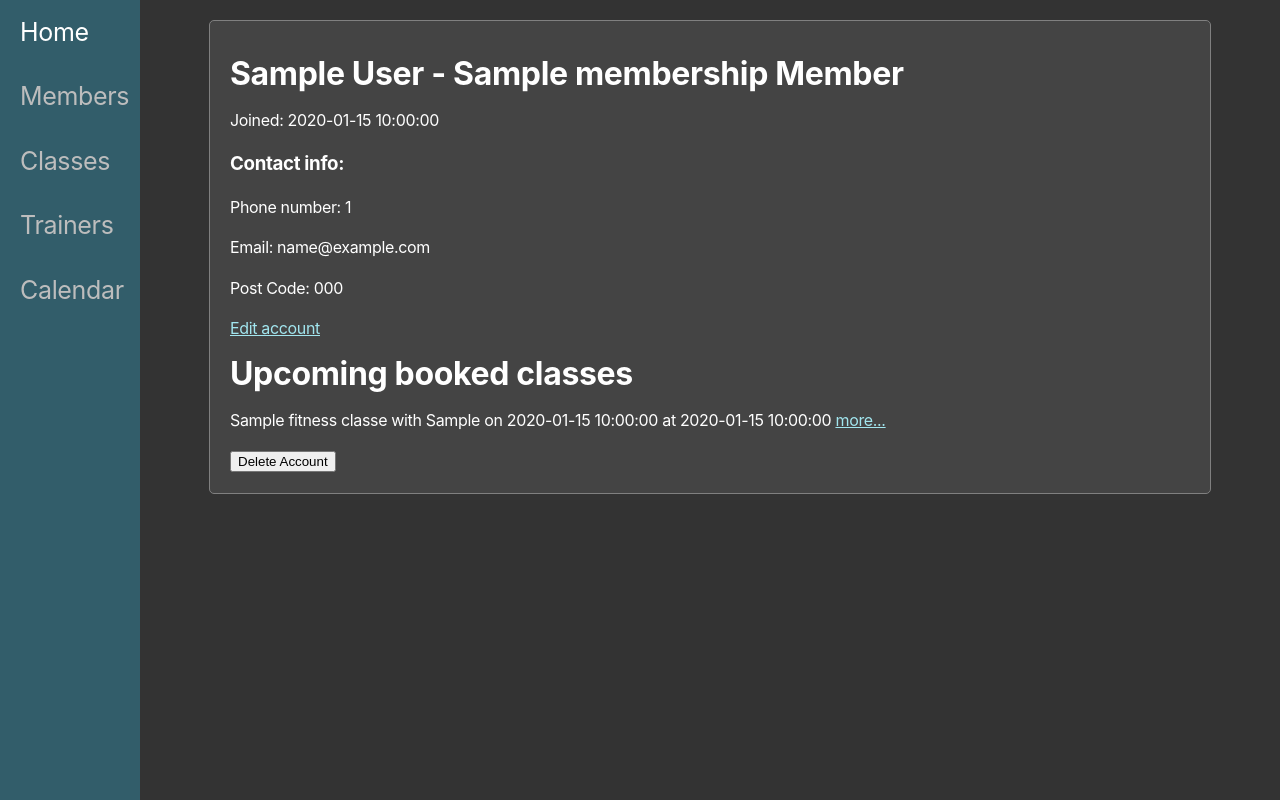
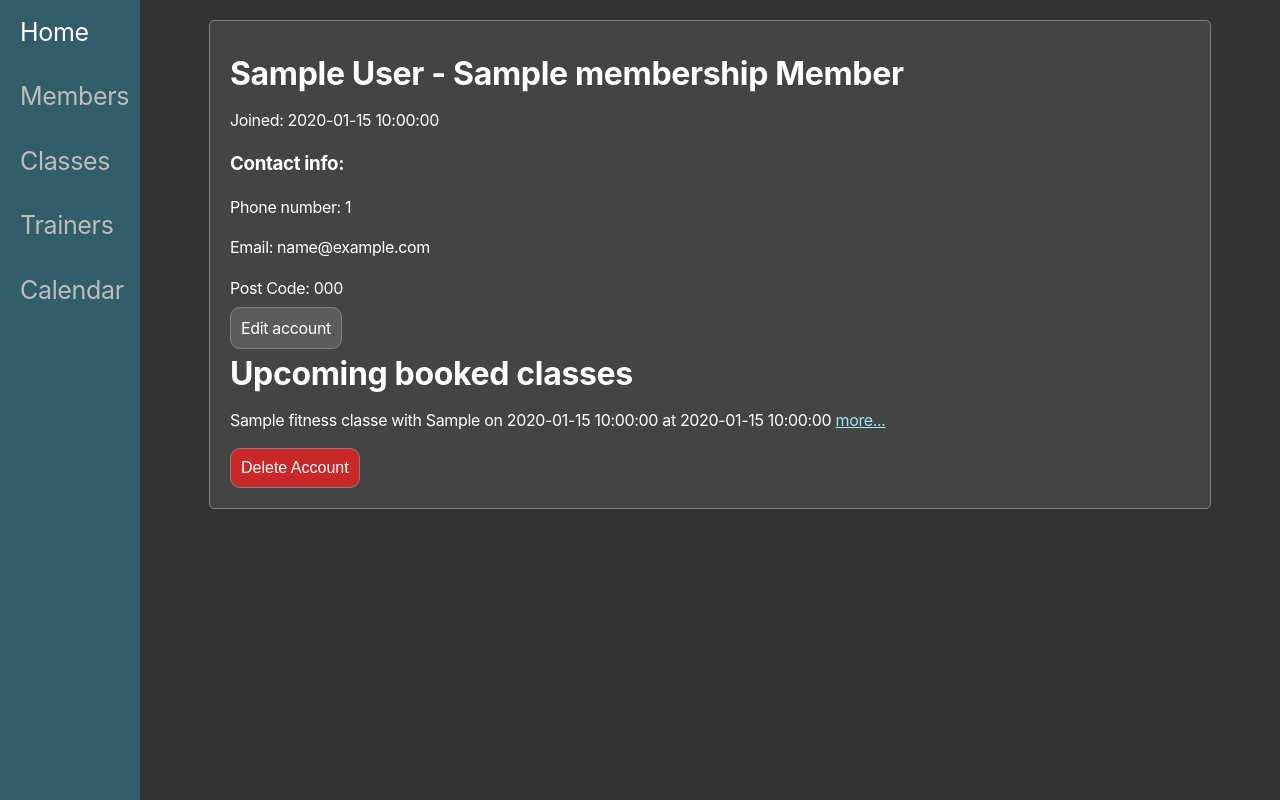
Before and after one commit to alexkinsey/kenetic_gym_schedual_planner, a Flask app: page /members/1 in a window 1280 px wide. Run offline with Flask 2, Linux system fonts and the light colour scheme; a database or web service that is not in the repository returns one stand-in record (values such as "Sample title"); some libraries are stand-ins or nearby versions.

Commit message:
added css to buttons

```diff
--- a/static/css/fitness_class.css
+++ b/static/css/fitness_class.css
@@ -1,11 +1,3 @@
-.new_class_button{
-    text-decoration: none;
-    color: white;
-    background-color: #5C5C5C;
-    padding: 10px;
-    border-radius: 10px;
-}
-
 .class_row{
     text-decoration: none;
     color: white;
--- a/static/css/style.css
+++ b/static/css/style.css
@@ -18,6 +18,9 @@ main{
     margin-top: 20px;
     display: flex;
     justify-content: center;
+
+    margin-left: 140px; /* Same as the width of the sidebar */
+    padding: 0px 10px;
 }
 
 .content_container{
@@ -26,6 +29,22 @@ main{
     background-color: #444444;
     width:960px;
     padding:20px;
+}
+.light_grey_button{
+    text-decoration: none;
+    color: white;
+    background-color: #5C5C5C;
+    border: 1px solid grey;
+    padding: 10px;
+    border-radius: 10px;
+}
+.delete_button{
+    background-color: rgb(200, 40, 40);
+    color: white;
+    font-size: 16px;
+    padding: 10px;
+    border: 1px solid grey;
+    border-radius: 10px;
 }
 
 /* The sidebar menu */
@@ -57,12 +76,6 @@ main{
     color: white;
 }
 
-/* Style page content */
-main {
-    margin-left: 140px; /* Same as the width of the sidebar */
-    padding: 0px 10px;
-}
-
 /* On smaller screens, where height is less than 450px, change the style of the sidebar (less padding and a smaller font size) */
 @media screen and (max-height: 450px) {
     .sidenav {padding-top: 15px;}
--- a/templates/fitness_classes/index.html
+++ b/templates/fitness_classes/index.html
@@ -3,7 +3,7 @@
 {% block content %}
     <div class="content_container">
         <h1>All classes</h1>
-        <a href="/classes/new" class="new_class_button">Create new class</a>
+        <a href="/classes/new" class="light_grey_button">Create new class</a>
         {% for fitness_class in all_fitness_classes %}
             <a href="/classes/{{fitness_class.id}}" class="class_row">
                 <p>{{fitness_class.title}} with {{fitness_class.trainer.first_name}}</p>
--- a/templates/fitness_classes/show.html
+++ b/templates/fitness_classes/show.html
@@ -6,8 +6,8 @@
     <h2>{{ fitness_class.date }} at {{ fitness_class.time }}</h2>
     <p>Held in {{fitness_class.location.name}}</p>
     <p>Max capacity: {{fitness_class.capacity}} people</p>
-    <a href="/attendances/new/{{ fitness_class.id}}">Add member to class</a>
-    <a href="/classes/{{fitness_class.id}}/edit">Edit class details</a>
+    <a href="/attendances/new/{{ fitness_class.id}}" class="light_grey_button">Add member to class</a>
+    <a href="/classes/{{fitness_class.id}}/edit" class="light_grey_button">Edit class details</a>
 
     <h1>Members attending</h1>
 
--- a/templates/members/index.html
+++ b/templates/members/index.html
@@ -3,7 +3,7 @@
 {% block content %}
 <div class="content_container">
     <h1>All members</h1>
-    <a href="members/new">Create new member</a>
+    <a href="members/new" class="light_grey_button">Create new member</a>
     {% for member in all_members %}
         <p>
             {{member.first_name}} {{member.last_name}} - {{member.membership.capitalize()}} Membership - Joined {{member.join_date}}
--- a/templates/members/show.html
+++ b/templates/members/show.html
@@ -9,7 +9,7 @@
     <p>Email: {{member.email}}</p>
     <p>Post Code: {{member.post_code}}</p>
 
-    <a href="/members/{{member.id}}/edit">Edit account</a>
+    <a href="/members/{{member.id}}/edit" class="light_grey_button">Edit account</a>
 
     <br>
 
@@ -22,7 +22,7 @@
     {% endfor %}
 
     <form action="/members/{{ member.id }}/delete" method="post">
-        <input type="submit" value="Delete Account">
+        <input type="submit" value="Delete Account" class="delete_button">
     </form>
 </div>
 {% endblock %}
```
